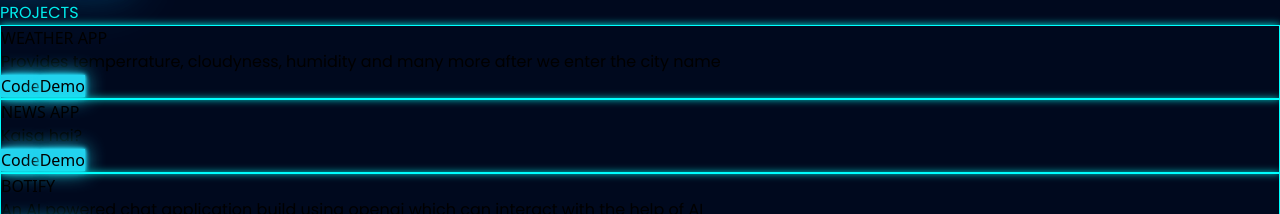
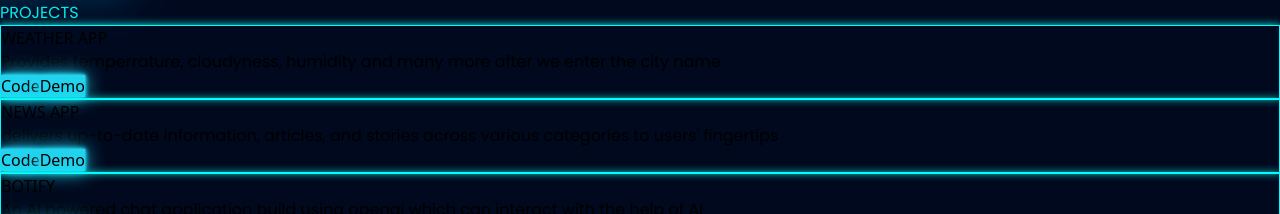
Before and after one commit to ArghaGhosh-01/Argha-Ghosh, a React (Vite) app: page / in a window 1280 px wide. Shown: the part 2222-2436 px from the top of the page. Built offline with nearby package versions, Linux system fonts and the light colour scheme.

Commit message:
News description added

```diff
--- a/src/components/data/projectData.js
+++ b/src/components/data/projectData.js
@@ -7,7 +7,7 @@ const projectData = [
     },
     {
         name: " NEWS APP",
-        description: "Kaisa hai?",
+        description: "delivers up-to-date information, articles, and stories across various categories to users' fingertips",
         link: "https://github.com/ArghaGhosh-01/News-App",
         view: "https://github.com/ArghaGhosh-01/News-App",
       },
```
